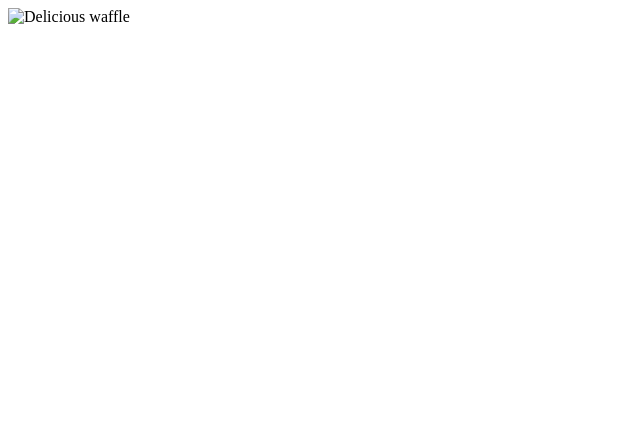
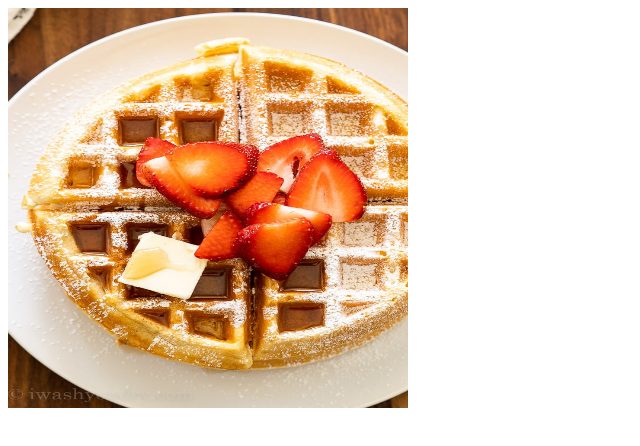
Before and after one commit to CordoBry9/odin-recipes, a plain HTML site: page recipes/waffle.html in a window 1280 px wide. Shown: the whole page, without its empty margins (0-640 px from the left). Drawn offline with Linux system fonts and the light colour scheme.

Commit message:
Fixed image sizing, and added description for image

```diff
--- a/recipes/waffle.html
+++ b/recipes/waffle.html
@@ -5,6 +5,6 @@
     <title>Waffles</title>
 </head>
 <body>
-    <img src="./img/waffles.jpg" alt="Delicious waffle">
+    <img src="../img/waffles.jpg" alt="Delicious waffle" height="400" width="400">
 </body>
 </html>
```
